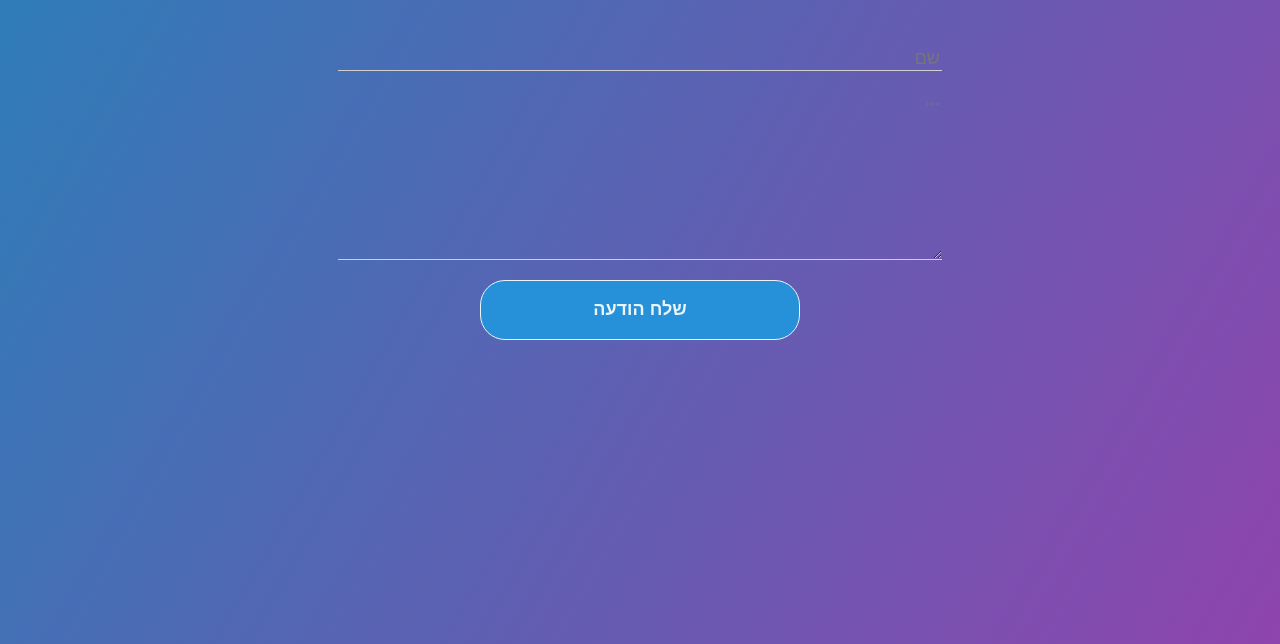
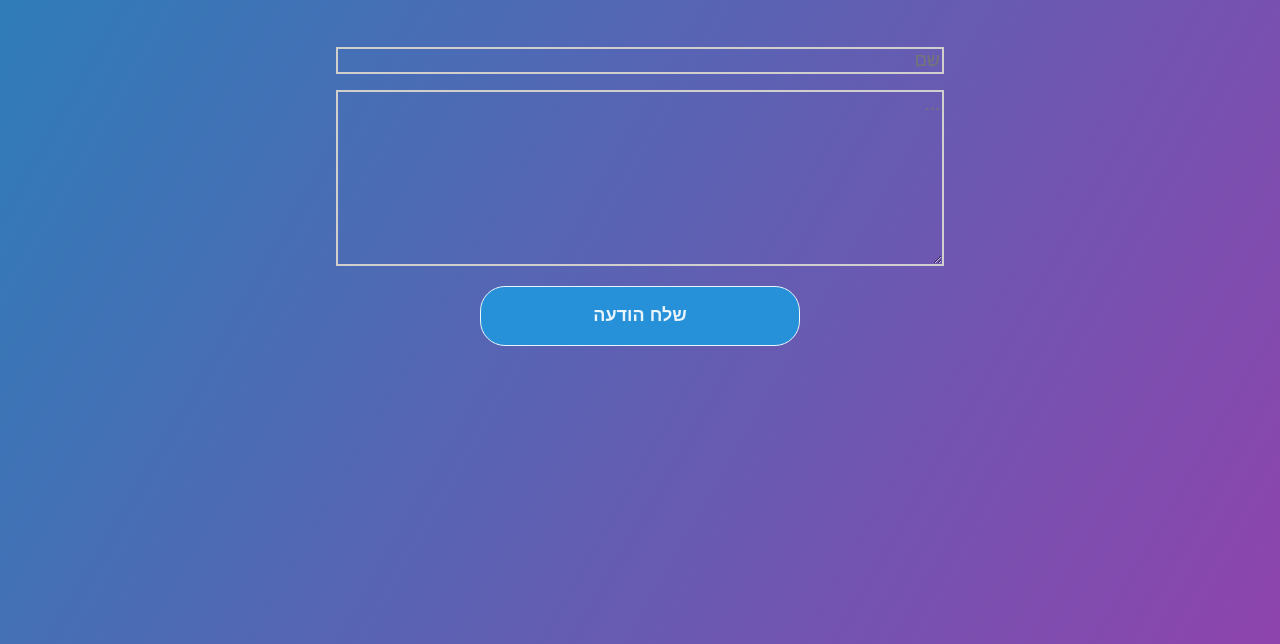
Before and after one commit to Almogism/Life_Maze, a website: page views/contactdev.html in a window 1280 px wide. Shown: the part 171-815 px from the top of the page. Drawn offline with Linux system fonts and the light colour scheme.

Commit message:
The smallest of fixes.

```diff
--- a/views/style_contactus.css
+++ b/views/style_contactus.css
@@ -36,12 +36,11 @@ form{
     background: transparent;
     border:none;
     outline:none;
-    border-bottom: 1px solid rgb(209, 206, 206);
+    border:2px solid rgb(209,206,206);
     color: white;
     font-size:18px;
     margin-bottom: 16px;
     font-family:sans-serif;
-
 }
 
 .welcome-title h1{
```
